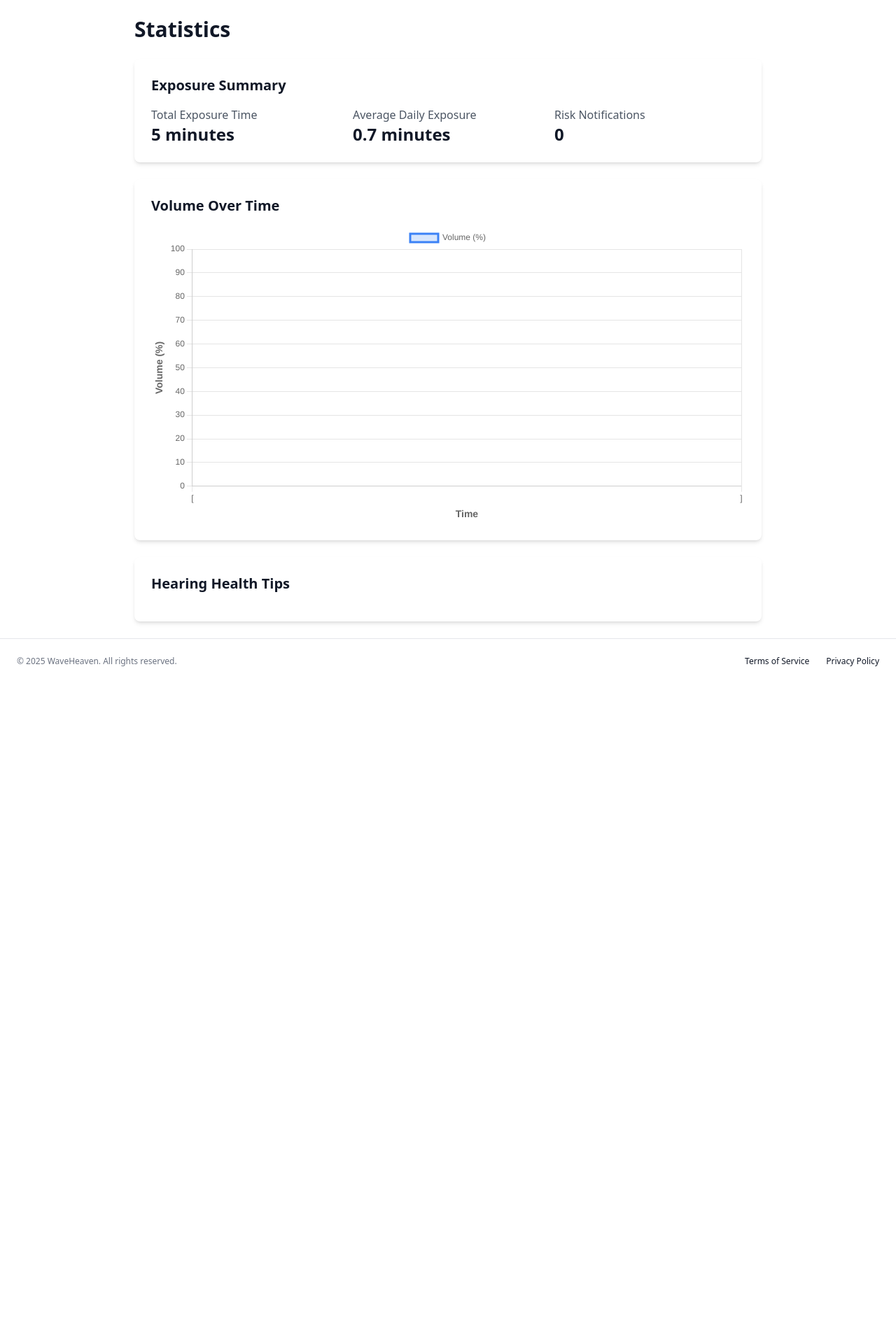
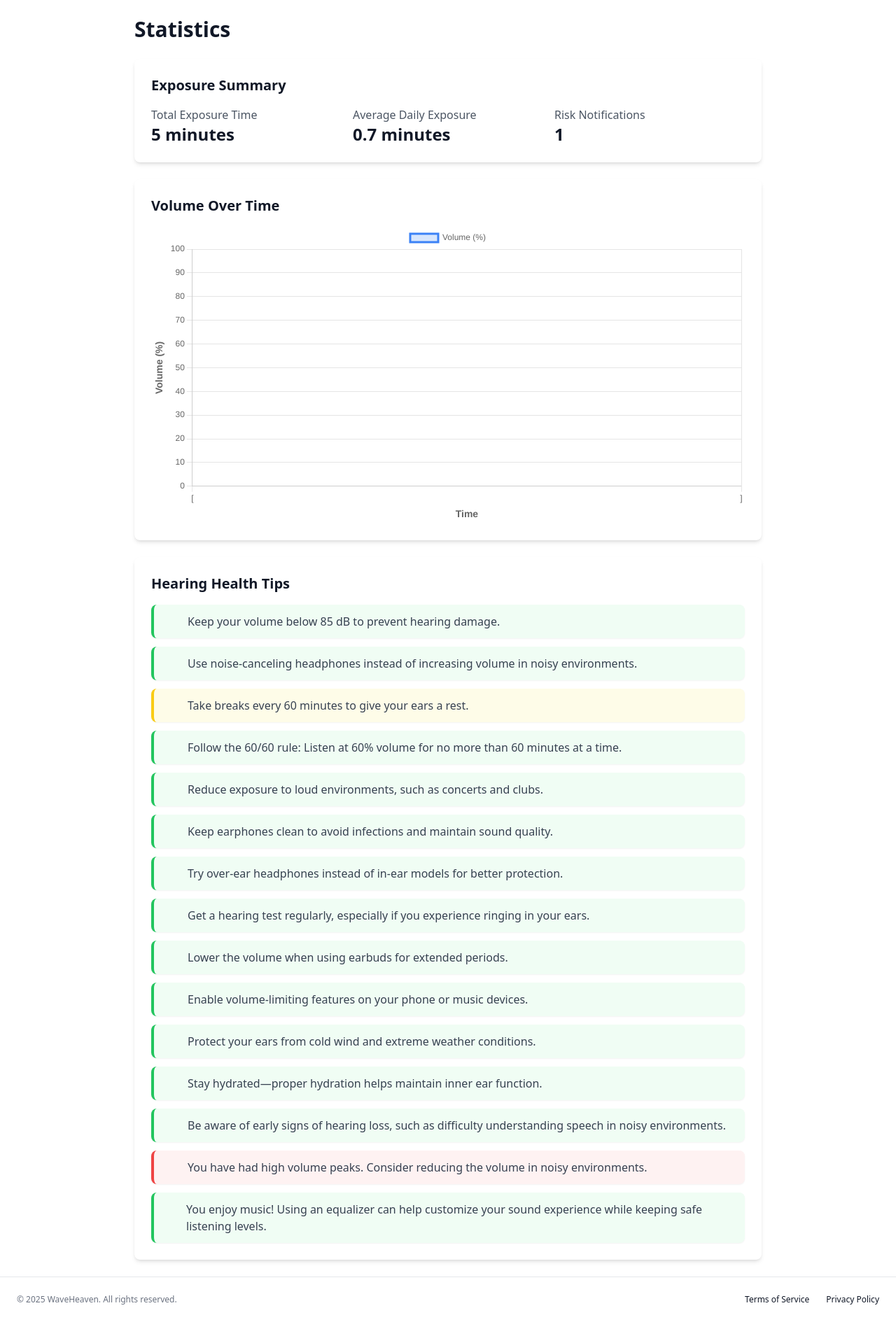
Before and after one commit to AGR-23/WaveHeaven, a Django app: page /statistics/ in a window 1280 px wide. Shown: the part 56-1945 px from the top of the page at 70% size. Before the commit the page ends 1008 px from the top, so only its background shows below. Run offline with Django 5.2, Linux system fonts and the light colour scheme; a user stored in the database is signed in; data comes from the database, SQL or seed files in the repository; both versions use the stored data as it was after the commit; data that the repository does not hold is empty; some libraries are stand-ins or nearby versions.

Commit message:
adding tips and saving notifications

```diff
--- a/waveheavenproject/profiles/templates/profile.html
+++ b/waveheavenproject/profiles/templates/profile.html
@@ -138,7 +138,7 @@
                     {% for notification in risk_notifications %}
                         <li>{{ notification.warning_type }} on {{ notification.date_and_time }}</li>
                     {% empty %}
-                        <li>No risk notifications available.</li>
+                        <li>Some risk notifications could happend.</li>
                     {% endfor %}
                 </ul>
             </div>
--- a/waveheavenproject/profiles/templates/statistics.html
+++ b/waveheavenproject/profiles/templates/statistics.html
@@ -80,9 +80,19 @@
             <!-- Hearing Health Tips -->
             <div class="bg-white dark:bg-gray-800 rounded-lg shadow-md p-6">
                 <h2 class="text-xl font-semibold mb-4">Hearing Health Tips</h2>
-                <ul class="list-disc list-inside text-gray-600 dark:text-gray-400">
+                <ul class="space-y-3">
                     {% for tip in health_tips %}
-                        <li>{{ tip }}</li>
+                    <!--Adding some style-->
+                    <li class="flex items-center p-3 border-l-4 rounded-lg shadow-sm
+                               {% if "breaks" in tip %} border-yellow-400 bg-yellow-50 dark:bg-yellow-900 dark:border-yellow-500
+                               {% elif "high" in tip or "reduce" in tip %} border-red-500 bg-red-50 dark:bg-red-900 dark:border-red-500
+                               {% else %} border-green-500 bg-green-50 dark:bg-green-900 dark:border-green-500 {% endif %}">
+                        <i class="h-6 w-6 mr-3"
+                           {% if "breaks" in tip %} data-lucide="timer" class="text-yellow-500"
+                           {% elif "high" in tip or "reduce" in tip %} data-lucide="alert-triangle" class="text-red-500"
+                           {% else %} data-lucide="headphones" class="text-green-500" {% endif %}></i>
+                        <span class="text-gray-700 dark:text-gray-300">{{ tip }}</span>
+                    </li>
                     {% endfor %}
                 </ul>
             </div>
--- a/waveheavenproject/profiles/views.py
+++ b/waveheavenproject/profiles/views.py
@@ -137,7 +137,8 @@
         average_daily_exposure = 0
 
     # Obtener el número de notificaciones de riesgo
-    risk_notifications = HearingRiskNotification.objects.filter(user=user_prefs).count()
+    # risk_notifications = HearingRiskNotification.objects.filter(user=user_prefs).count()
+    risk_notifications = 1
 
     # Obtener datos para el gráfico de volumen
     audio_adjustments = AudioAdjustmentRecord.objects.filter(user=user_prefs).order_by('timestamp')
@@ -148,12 +149,37 @@
     volume_data_json = json.dumps(volume_data, cls=DjangoJSONEncoder)
     volume_labels_json = json.dumps(volume_labels, cls=DjangoJSONEncoder)
 
-    # Consejos de salud auditiva
-    health_tips = []
+    # Consejos de salud auditiva RF:17.2
+    health_tips = [
+        "Keep your volume below 85 dB to prevent hearing damage.",
+        "Use noise-canceling headphones instead of increasing volume in noisy environments.",
+        "Take breaks every 60 minutes to give your ears a rest.",
+        "Follow the 60/60 rule: Listen at 60% volume for no more than 60 minutes at a time.",
+        "Reduce exposure to loud environments, such as concerts and clubs.",
+        "Keep earphones clean to avoid infections and maintain sound quality.",
+        "Try over-ear headphones instead of in-ear models for better protection.",
+        "Get a hearing test regularly, especially if you experience ringing in your ears.",
+        "Lower the volume when using earbuds for extended periods.",
+        "Enable volume-limiting features on your phone or music devices.",
+        "Protect your ears from cold wind and extreme weather conditions.",
+        "Stay hydrated—proper hydration helps maintain inner ear function.",
+        "Be aware of early signs of hearing loss, such as difficulty understanding speech in noisy environments.",
+    ] #some advises previously given (by default i mean)
     if risk_notifications > 0:
         health_tips.append("You have had high volume peaks. Consider reducing the volume in noisy environments.")
-    if total_exposure_time > 120:  # Más de 2 horas
+    if total_exposure_time > 12:  # Más de 2 horas modificado
         health_tips.append("Remember to take 5-minute breaks every hour when listening to audio for extended periods.")
+    elif total_exposure_time > 10:  # More than 1 hour modificado
+        health_tips.append("Try lowering your volume slightly for a safer experience.")
+    if user_prefs:
+            if user_prefs.sound_category == "music":
+                health_tips.append("You enjoy music! Using an equalizer can help customize your sound experience while keeping safe listening levels.")
+            elif user_prefs.sound_category == "podcast":
+                health_tips.append("You frequently listen to podcasts. Lowering bass levels might help enhance speech clarity.")
+            elif user_prefs.sound_category == "call":
+                health_tips.append("Since you often make calls, consider using noise-canceling headphones for a better experience.")
+            elif user_prefs.ideal_volume > 80:  #risk starts at 80%
+                health_tips.append("Your preferred volume is quite high. Consider reducing it to prevent long-term hearing issues.")
 
     return render(request, 'statistics.html', {
         'total_exposure_time': total_exposure_time,
--- a/waveheavenproject/waveheaven/urls.py
+++ b/waveheavenproject/waveheaven/urls.py
@@ -14,6 +14,7 @@
     save_equalizer_settings,
     equalizer_view,
     save_exposure_time,
+    record_hearing_risk,
 )
 
 from profiles import views
@@ -54,4 +55,5 @@
     path("profile/", user_profile, name="user_profile"),
     path('apply_profile_by_name/<str:profile_name>/', views.apply_profile_by_name, name='apply_profile_by_name'),
     path('save_exposure_time/', save_exposure_time, name='save_exposure_time'),
+    path('record_hearing_risk/', record_hearing_risk, name='record_hearing_risk'),
 ]
```
Also changed, not shown: waveheavenproject/wa/templates/dashboard.html (+29 -0 lines), waveheavenproject/wa/views.py (+24 -1 lines), waveheavenproject/db.sqlite3.
